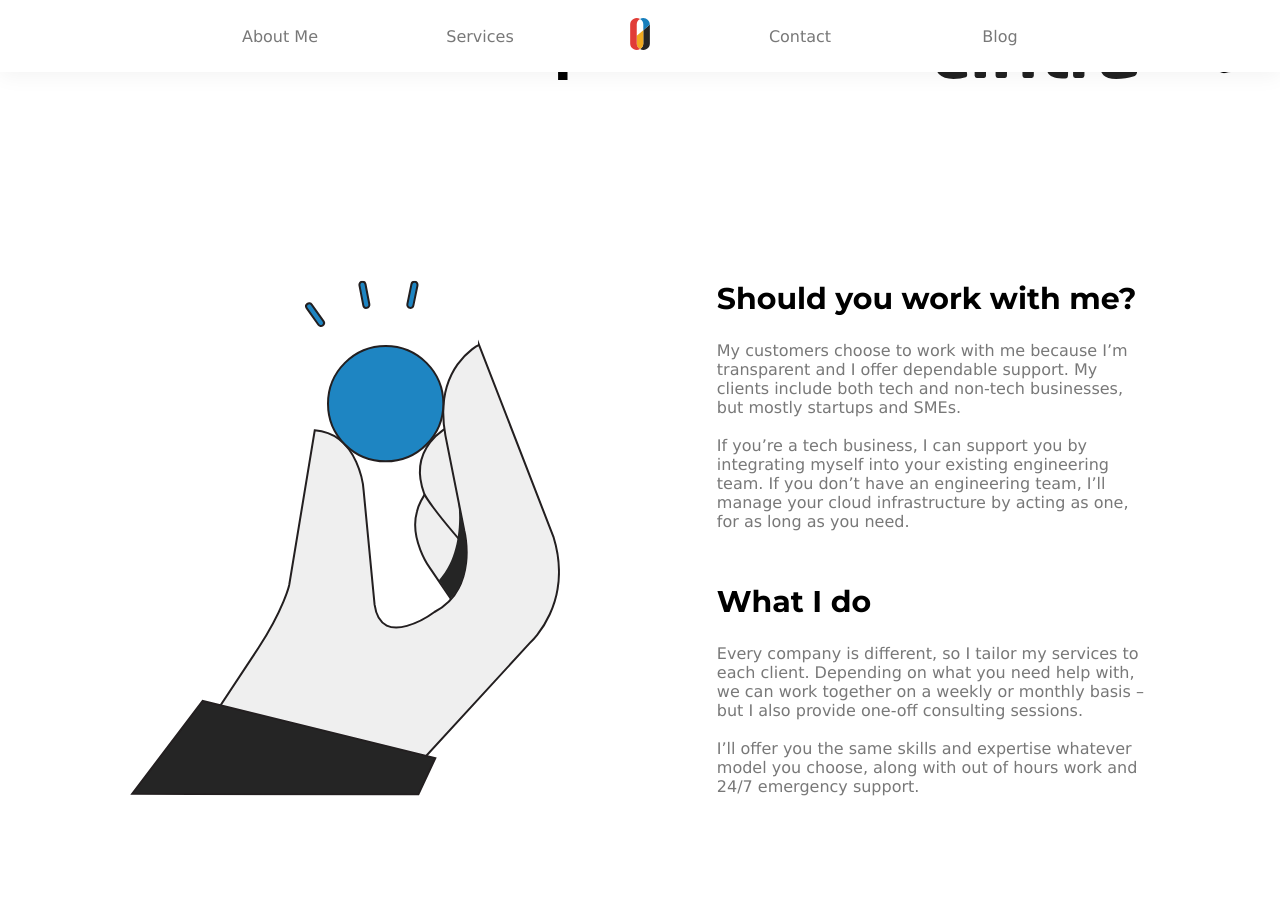
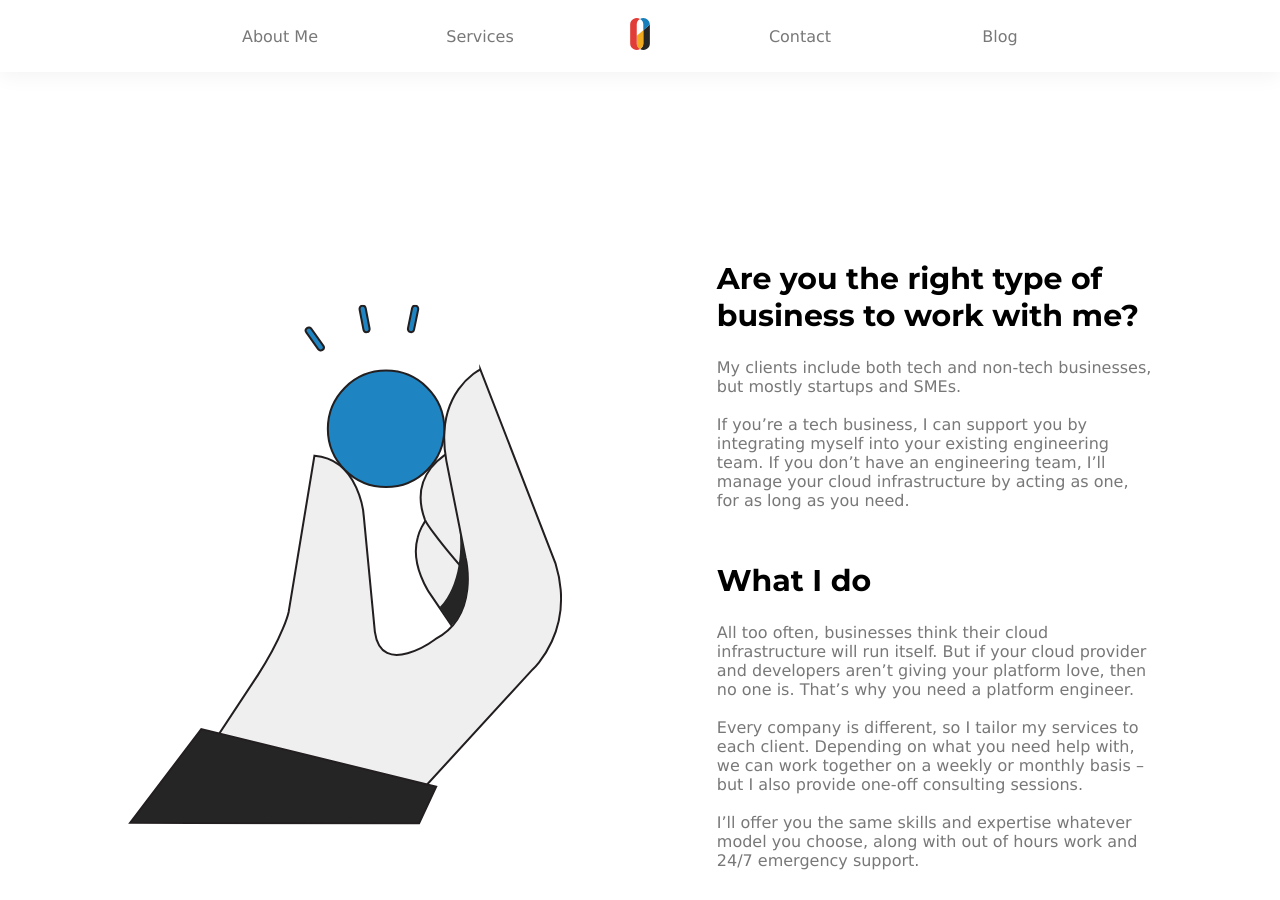
Before and after one commit to gbergeret-cloud/website, a Jekyll site: the page built from index.html, in a window 1280 px wide and 900 px high, scrolled down 4746 px. Built offline with Jekyll 4.4.1, drawn with Linux system fonts in a browser that asks for light colours; comment, search, counter and statistics services are not loaded; some of the changed text lies outside the part shown.

Commit message:
fix: make some changes on index page content

```diff
--- a/index.html
+++ b/index.html
@@ -55,8 +55,8 @@
         </svg>
         <h4>Simple</h4>
         <p class="text-s">
-          I live by the design principle "keep it simple, stupid" So I make sure
-        everything’s straightforward.
+          I live by the design principle "keep it simple, stupid." So I make sure
+        everything's straightforward.
           <br/><br/>
           That means creating modular, cost-effective solutions, which help you
         keep maintenance labour low.
@@ -72,8 +72,8 @@
         <p class="text-s">
           I explain technical ideas in simple terms, using examples and analogies.
           <br/><br/>
-          I’ll help you understand your infrastructure, so you can own  it
-        yourself and appreciate the benefits of the work we do together.
+          I’ll help you understand your infrastructure, so you can own it
+          yourself moving forward.
         </p>
       </div>
     </div>
@@ -197,10 +197,12 @@
             <i>Building solid foundations</i>
           </h2>
           <p class="text-l">
-            It all comes down to strong foundations – and my services revolve around helping you put those building blocks in place.
+            It all comes down to strong foundations – and my services revolve
+            around helping you put those building blocks in place.
             <br/>
             <br/>
-            I get to know your business, offer out-of-hours support and take care of the underlying structure of your platform.
+            I get to know your business, offer out-of-hours support and take care
+            of the underlying structure of your platform.
           </p>
         </div>
       </div>
@@ -233,19 +235,32 @@
     <div class="wrapper column-2 reverse">
       <div class="content">
         <div>
-          <h3>Should you work with me?</h3>
+          <h3>Are you the right type of business to work with me?</h3>
           <p class="text-light-grey">
-            My customers choose to work with me because I’m transparent and I offer dependable support. My clients include both tech and non-tech businesses, but mostly startups and SMEs.
+            My clients include both tech and non-tech businesses, but mostly
+            startups and SMEs.
             <br/><br/>
-            If you’re a tech business, I can support you by integrating myself into your existing engineering team. If you don’t have an engineering team, I’ll manage your cloud infrastructure by acting as one, for as long as you need.
+            If you’re a tech business, I can support you by integrating myself
+            into your existing engineering team. If you don’t have an engineering
+            team, I’ll manage your cloud infrastructure by acting as one, for as
+            long as you need.
           </p>
         </div>
         <div>
           <h3>What I do</h3>
           <p class="text-light-grey">
-            Every company is different, so I tailor my services to each client. Depending on what you need help with, we can work together on a weekly or monthly basis – but I also provide one-off consulting sessions.
+            All too often, businesses think their cloud infrastructure will run
+            itself. But if your cloud provider and developers aren’t giving your
+            platform love, then no one is. That’s why you need a platform
+            engineer.
             <br/><br/>
-            I’ll offer you the same skills and expertise whatever model you choose, along with out of hours work and 24/7 emergency support.
+            Every company is different, so I tailor my services to each client.
+            Depending on what you need help with, we can work together on a
+            weekly or monthly basis – but I also provide one-off consulting
+            sessions.
+            <br/><br/>
+            I’ll offer you the same skills and expertise whatever model you
+            choose, along with out of hours work and 24/7 emergency support.
           </p>
         </div>
       </div>
@@ -258,27 +273,33 @@
       <div class="card">
         <h4>Platform engineering</h4>
         <p class="text-s text-light-grey">
-          I’ll help you along your cloud journey, whether you have your own team in-house or need to fully outsource.
+          I’ll help you tame the cloud, whether you have your own team in-house
+          or need to fully outsource.
           <br/><br/>
-          Tap into my services for a few hours a week or something more substantial, like 12 to 18 hours each week.
+          Tap into my services for a few hours a week or something more
+          substantial, like 12 to 18 hours each week.
         </p>
       </div>
       <div class="card">
 
         <h4>Cloud support</h4>
         <p class="text-s text-light-grey">
-          If you aren’t looking to internalise, I’ll take care of  your cloud infrastructure for you.
+          If you aren’t looking to internalise, I’ll take care of  your cloud
+          infrastructure for you.
           <br/><br/>
-          Cloud support customers usually choose to work with me for a few days each month.
+          Cloud support customers usually choose to work with me for a few days
+          each month.
         </p>
       </div>
       <div class="card">
 
         <h4>DevOps consulting</h4>
         <p class="text-s text-light-grey">
-          I’ll help your team work more effectively and advise the people who own your infrastructure.
+          I'll help your engineers  embrace DevOps culture and advise the people
+          who own your infrastructure.
           <br/><br/>
-          We’ll have regular catch-ups, usually bi-weekly, and I’ll also be available for emergencies.
+          We'll have regular catch-ups, usually bi-weekly, and I’ll also be
+          available for emergencies.
         </p>
       </div>
     </div>
```
Also changed, not shown: other parts of index.html (+3 -3 lines).
